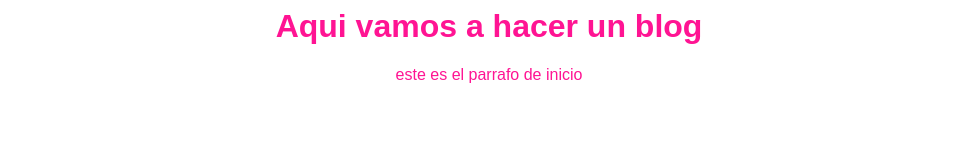
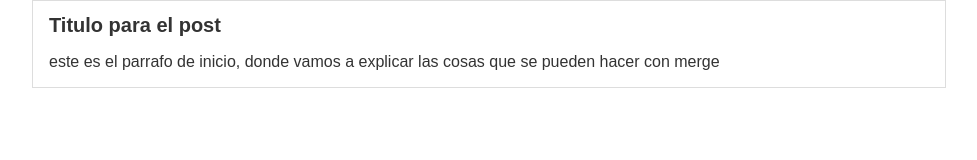
Before and after one commit to eduardo1109/Plazi-Studies, a plain HTML site: page curso-github-profesional/proyecto1/blogspot.html in a window 1280 px wide. Shown: the whole page, without its empty margins (151-1128 px from the left). Drawn offline with Linux system fonts and the light colour scheme.

Commit message:
commit al master en su version mas reciente

```diff
--- a/curso-github-profesional/proyecto1/CSS/index.css
+++ b/curso-github-profesional/proyecto1/CSS/index.css
@@ -1,5 +1,19 @@
 body{
-    color:deeppink;
+    color:#333;
     text-align:center;
     font-family: Arial, Helvetica, sans-serif;
+    font-size: 16px;
+    margin: 0;
+    padding: 0;
 }
+#container{
+    width: 70%;
+    padding-left: 1em;
+    text-align:left;
+    border :1px solid #DDD;
+    margin: auto;
+}
+
+#container h1 {
+    font-size: 20px;
+}
--- a/curso-github-profesional/proyecto1/blogspot.html
+++ b/curso-github-profesional/proyecto1/blogspot.html
@@ -7,10 +7,14 @@
     <meta name="viewport" content="width=device-width, initial-scale=1.0">
     <link rel="stylesheet" href="./CSS/index.css">
     <title>blogsopt</title>
-</head>
-<body>
-    <h1>Aqui vamos a hacer un blog </h1>
-    <p>este es el parrafo de inicio</p>
-</body>
+    </head>
+    <body>
+        <div id="container">
+            <div id="post">
+                 <h1>Titulo para el post </h1>
+                <p>este es el parrafo de inicio, donde vamos a explicar
+                las cosas que se pueden hacer con merge</p>
+            </div>
+        </div>
+    </body>
 </html>
-</html>
```
